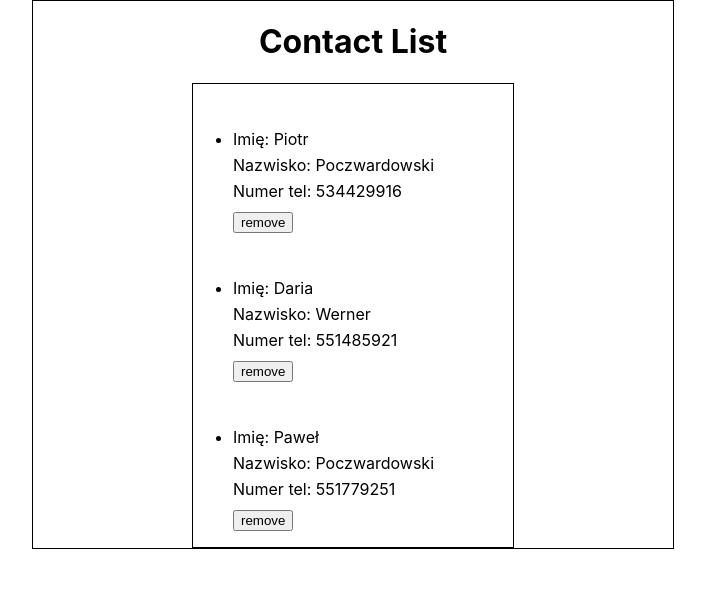
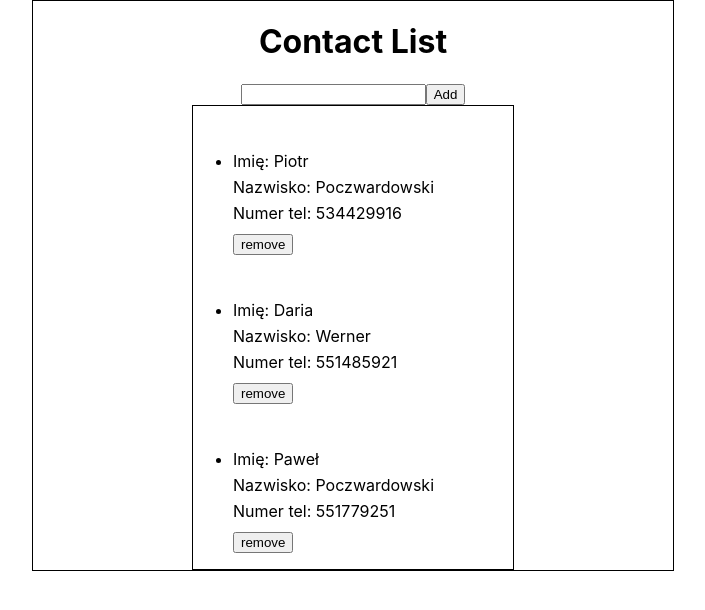
Before and after one commit to piotrpoczwardowski/homework_contact_list, a React (Create React App) app: page / in a window 1280 px wide. Shown: the top 610 px of the page, without its empty margins (287-992 px from the left). Built offline with nearby package versions, Linux system fonts and the light colour scheme.

Commit message:
Wip contact add

```diff
--- a/src/App.js
+++ b/src/App.js
@@ -1,4 +1,5 @@
 import React, { Component } from 'react';
+import AddContactForm from './components/AddContactForm/AddContactForm'
 
 import './App.css';
 
@@ -40,7 +41,9 @@ class App extends Component {
     return (
       <div className="App">
         <div className='contact_list'>
+
           <h1>Contact List</h1>
+          <AddContactForm/>
           <div className='list'>
             <ul>
               {this.state.contacts.map(x => (
--- /dev/null
+++ b/src/components/AddContactForm/AddContactForm.js
@@ -0,0 +1,47 @@
+import React, {Component} from 'react'
+
+class AddContactForm extends Component{
+
+    state = {
+        contactName: '',
+        error: null
+    }
+
+    handleSubmit = event => {
+        event.preventDefault()
+        if (this.state.contactName === ''){
+           this.setState({
+               error : new Error ('Need Name')
+           })
+           return;
+
+        }
+        console.log(this.state.contactName)
+        this.props.addContactFunction(this.state.contactName)
+        this.setState({contactName: '', error: null})
+
+    }
+
+    handleChange = event => {
+        this.setState({
+            contactName: event.target.value
+        })
+    }
+
+render(){
+    return(
+
+        <form onSubmit={this.handleSubmit}>
+        {
+            this.state.error && <p>{this.state.error.message}</p>
+        }
+            <input value ={this.state.contactName} onChange ={this.handleChange} />
+            <button>Add</button>
+        </form>
+
+    )
+}
+
+}
+
+export default AddContactForm
```
